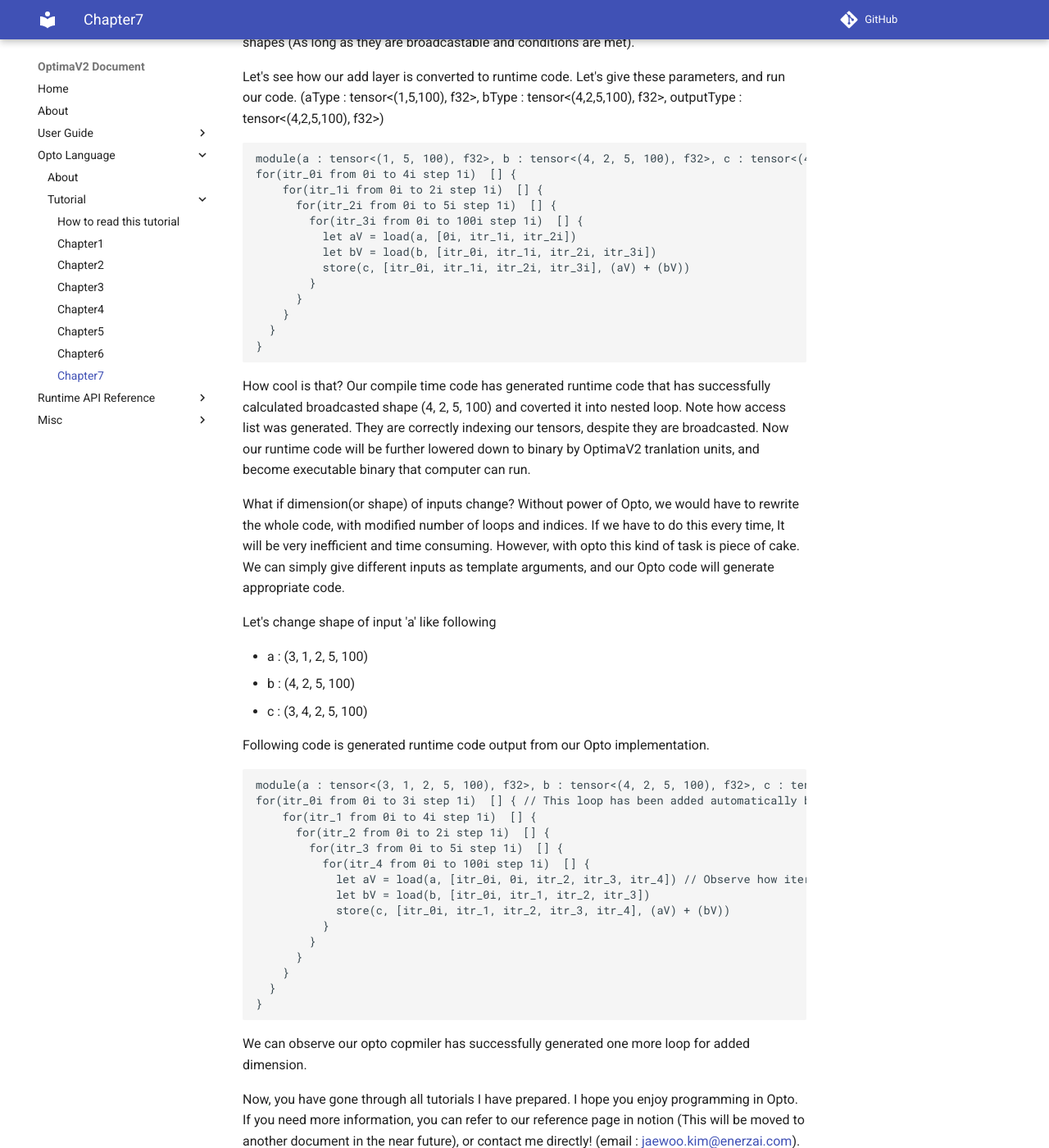
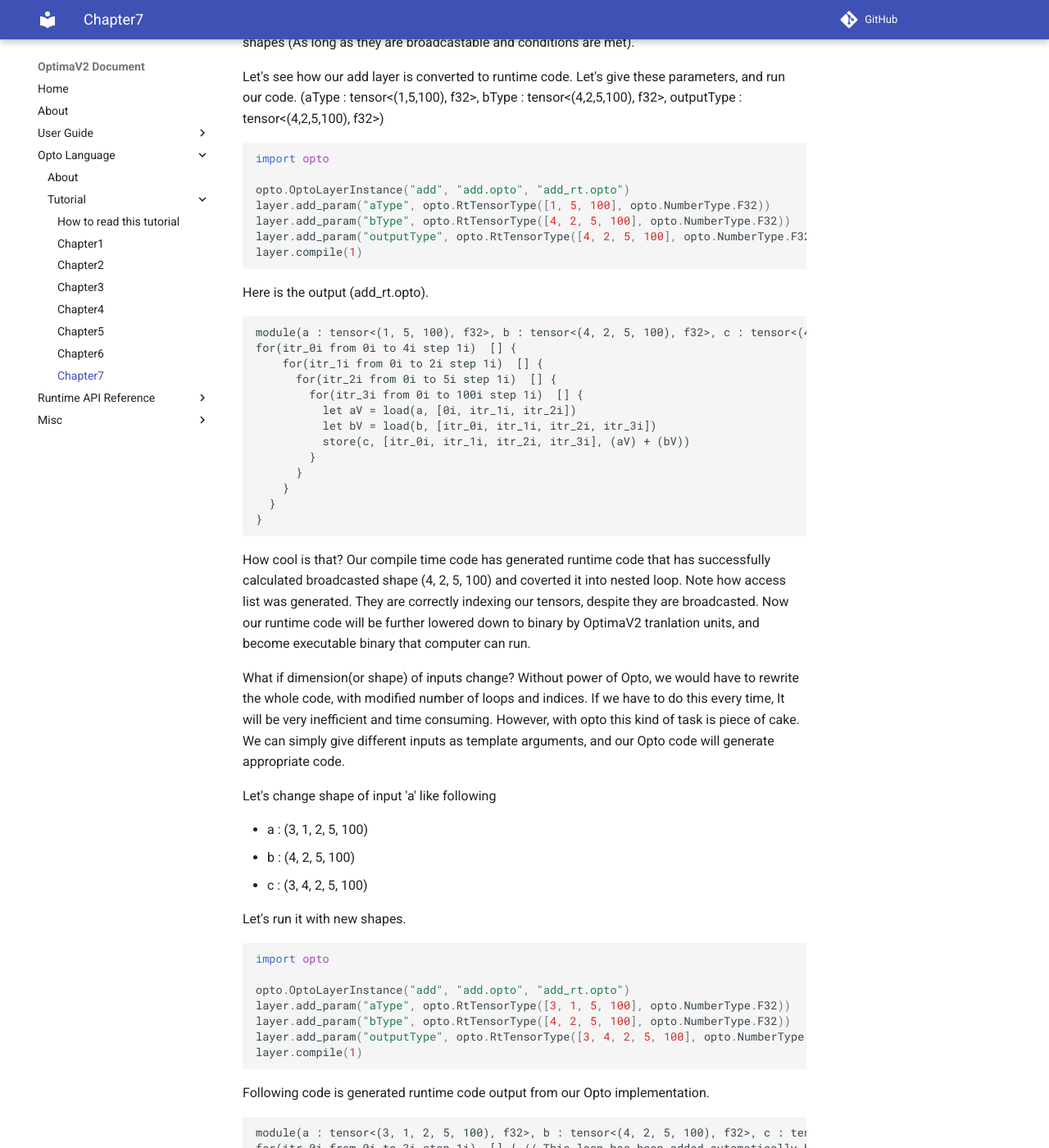
Before and after one commit to ENERZAi/OptimaV2-Docs, an MkDocs documentation site: the page built from docs/kernel/Tutorial/Chapter7.md, in a window 1280 px wide and 1400 px high, scrolled down 3983 px. Shown: the whole window at 82% size. Built offline with MkDocs 1.6.1 and Material for MkDocs 9.7.7, drawn with Linux system fonts in a browser that asks for light colours; comment, search, counter and statistics services are not loaded.

Commit message:
feat : update documentation about opto api

````diff
--- a/docs/kernel/Tutorial/Chapter7.md
+++ b/docs/kernel/Tutorial/Chapter7.md
@@ -186,7 +186,17 @@ That's it! we have created our layer that adds two tensors element-wise regardle
 Let's see how our add layer is converted to runtime code. Let's give these parameters, and run our code.
 (aType : tensor<(1,5,100), f32>, bType : tensor<(4,2,5,100), f32>, outputType : tensor<(4,2,5,100), f32>)
 
+```python
+import opto
 
+opto.OptoLayerInstance("add", "add.opto", "add_rt.opto")
+layer.add_param("aType", opto.RtTensorType([1, 5, 100], opto.NumberType.F32))
+layer.add_param("bType", opto.RtTensorType([4, 2, 5, 100], opto.NumberType.F32))
+layer.add_param("outputType", opto.RtTensorType([4, 2, 5, 100], opto.NumberType.F32))
+layer.compile(1)
+```
+
+Here is the output (add_rt.opto).
 ```
 module(a : tensor<(1, 5, 100), f32>, b : tensor<(4, 2, 5, 100), f32>, c : tensor<(4, 2, 5, 100), f32>){
 for(itr_0i from 0i to 4i step 1i)  [] {
@@ -213,8 +223,18 @@ Let's change shape of input 'a' like following
 * b : (4, 2, 5, 100)
 * c : (3, 4, 2, 5, 100)
 
+Let's run it with new shapes.
+```python
+import opto
+
+opto.OptoLayerInstance("add", "add.opto", "add_rt.opto")
+layer.add_param("aType", opto.RtTensorType([3, 1, 5, 100], opto.NumberType.F32))
+layer.add_param("bType", opto.RtTensorType([4, 2, 5, 100], opto.NumberType.F32))
+layer.add_param("outputType", opto.RtTensorType([3, 4, 2, 5, 100], opto.NumberType.F32))
+layer.compile(1)
+```
+
 Following code is generated runtime code output from our Opto implementation.
-
 ```
 module(a : tensor<(3, 1, 2, 5, 100), f32>, b : tensor<(4, 2, 5, 100), f32>, c : tensor<(3, 4, 2, 5, 100), f32>){
 for(itr_0i from 0i to 3i step 1i)  [] { // This loop has been added automatically by our Opto implementation
````
Also changed, not shown: docs/kernel/Tutorial/Chapter1.md (+4 -4 lines), docs/kernel/Tutorial/Chapter3.md (+1 -1 lines), docs/kernel/Tutorial/HowToRead.md (+2 -1 lines).
